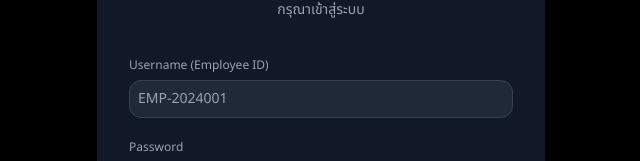
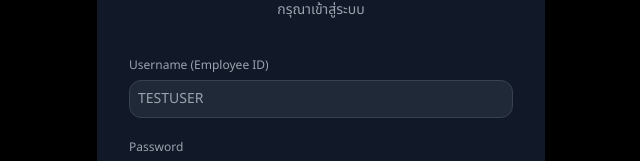
Before and after one commit to thanaphiphatji-tech/hr-mobile-app, a React (Vite) app: page / in a window 1280 px wide. Both pictures are taken after a click on the button "เข้า App (Mobile)". Shown: the part 271-432 px from the top of the page, without its empty margins (319-959 px from the left). Built offline with nearby package versions, Linux system fonts and the light colour scheme.

Commit message:
remove dist from repo

```diff
--- a/src/AuthGate/LoginPage.jsx
+++ b/src/AuthGate/LoginPage.jsx
@@ -85,7 +85,7 @@ return (
             value={username}
             onChange={e => setUsername(e.target.value)}
             className="w-full mt-1 bg-gray-800 border border-gray-700 rounded-xl p-2 text-sm focus:outline-none focus:border-[#46bdc6]"
-            placeholder="EMP-2024001"
+            placeholder="TESTUSER"
           />
         </div>
 
```
Also changed, not shown: 2 other files (tests, documents, lock files or other folders).
